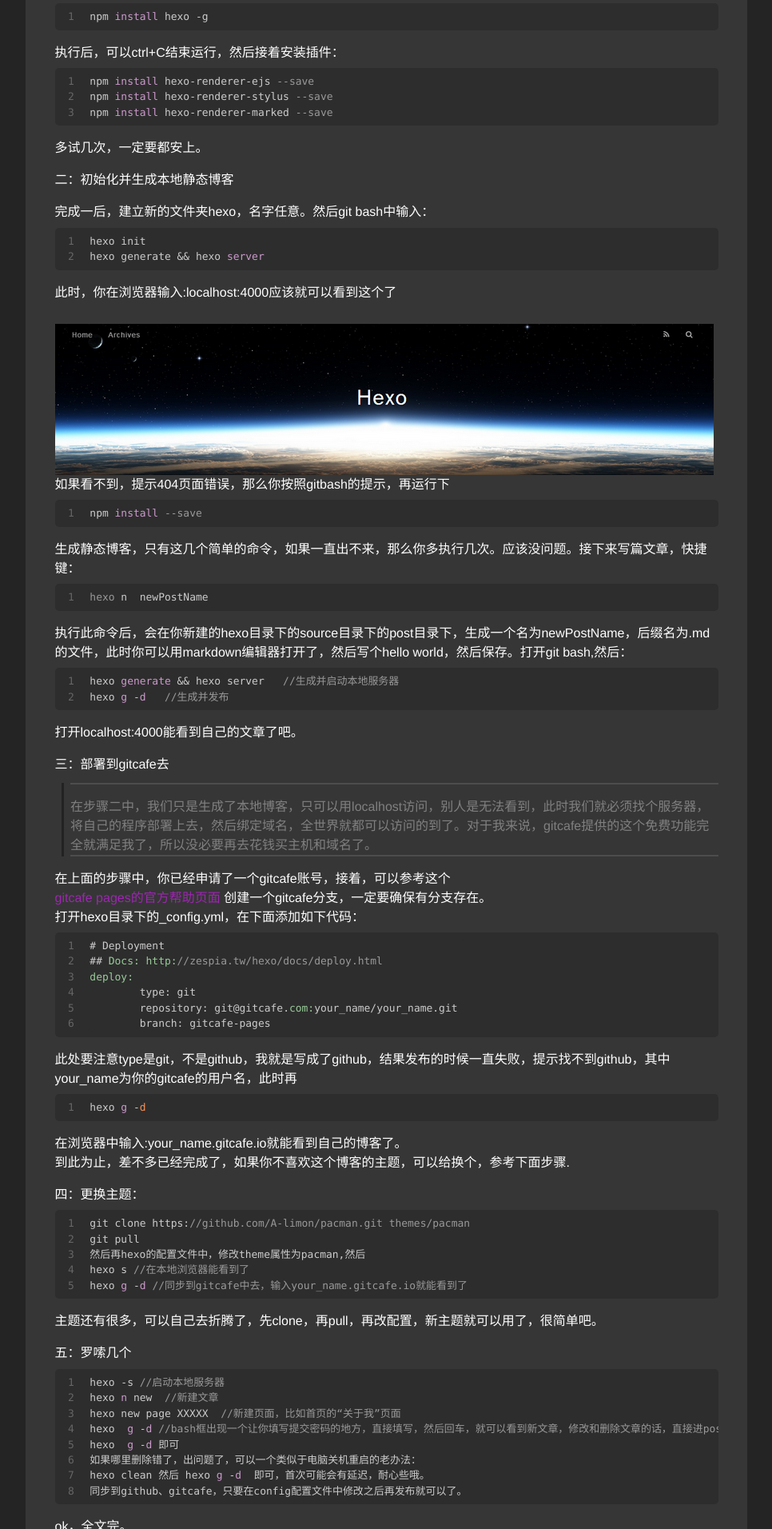
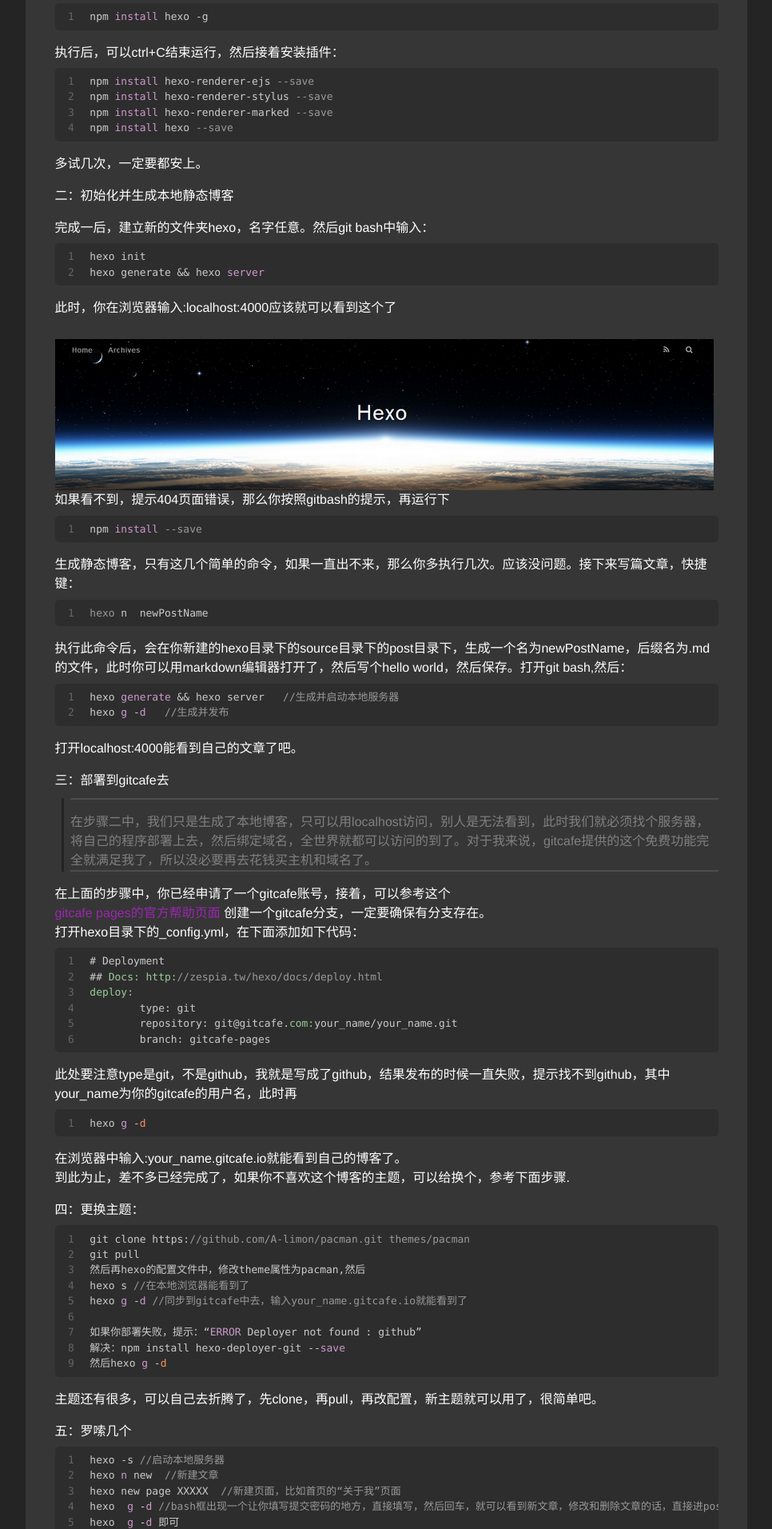
Before and after one commit to zhanmaozi/zhanmaozi.github.io, a plain HTML site: page 2015/03/30/hexo+gitcafe搭建静态博客/index.html in a window 1280 px wide. Shown: the part 872-2784 px from the top of the page at 80% size, without its empty margins (6-972 px from the left). Drawn offline with Linux system fonts and the light colour scheme; a script that the page names is missing.

Commit message:
Site updated: 2015-04-23 21:24:14

```diff
--- a/2015/03/30/hexo+gitcafe搭建静态博客/index.html
+++ b/2015/03/30/hexo+gitcafe搭建静态博客/index.html
@@ -119,7 +119,7 @@
 <p>以上就是博客生成到写作要用到的几个软件和平台，接下来进入步骤：</p>
 <p>一：安装软件：</p>
 <p>1：git，nodejs，这两个直接去官网下载然后傻瓜式的下一步即可。<br>2：在gitcafe申请一个账号，以备后续要用，也可以后面再申请<br>3:步骤1完成之后，在任意空白处右键会看到git bash选项，然后点击，会出现git的命令行框，然后输入：<br><figure class="highlight cmake"><table><tr><td class="gutter"><pre><span class="line">1</span><br></pre></td><td class="code"><pre><span class="line">npm <span class="keyword">install</span> hexo -g</span><br></pre></td></tr></table></figure></p>
-<p>执行后，可以ctrl+C结束运行，然后接着安装插件：<br><figure class="highlight sql"><table><tr><td class="gutter"><pre><span class="line">1</span><br><span class="line">2</span><br><span class="line">3</span><br></pre></td><td class="code"><pre><span class="line">npm <span class="operator"><span class="keyword">install</span> hexo-renderer-ejs <span class="comment">--save</span></span><br><span class="line">npm <span class="keyword">install</span> hexo-renderer-stylus <span class="comment">--save</span></span><br><span class="line">npm <span class="keyword">install</span> hexo-renderer-marked <span class="comment">--save</span></span></span><br></pre></td></tr></table></figure></p>
+<p>执行后，可以ctrl+C结束运行，然后接着安装插件：<br><figure class="highlight sql"><table><tr><td class="gutter"><pre><span class="line">1</span><br><span class="line">2</span><br><span class="line">3</span><br><span class="line">4</span><br></pre></td><td class="code"><pre><span class="line">npm <span class="operator"><span class="keyword">install</span> hexo-renderer-ejs <span class="comment">--save</span></span><br><span class="line">npm <span class="keyword">install</span> hexo-renderer-stylus <span class="comment">--save</span></span><br><span class="line">npm <span class="keyword">install</span> hexo-renderer-marked <span class="comment">--save</span></span><br><span class="line">npm <span class="keyword">install</span> hexo <span class="comment">--save</span></span></span><br></pre></td></tr></table></figure></p>
 <p>多试几次，一定要都安上。</p>
 <p>二：初始化并生成本地静态博客</p>
 <p>完成一后，建立新的文件夹hexo，名字任意。然后git bash中输入：<br><figure class="highlight axapta"><table><tr><td class="gutter"><pre><span class="line">1</span><br><span class="line">2</span><br></pre></td><td class="code"><pre><span class="line">hexo init</span><br><span class="line">hexo generate &amp;&amp; hexo <span class="keyword">server</span></span><br></pre></td></tr></table></figure></p>
@@ -137,7 +137,7 @@
 <p>在上面的步骤中，你已经申请了一个gitcafe账号，接着，可以参考这个<br><a href="https://gitcafe.com/GitCafe/Help/wiki/Pages-%E7%9B%B8%E5%85%B3%E5%B8%AE%E5%8A%A9#wiki" target="_blank" rel="external">gitcafe pages的官方帮助页面</a> 创建一个gitcafe分支，一定要确保有分支存在。<br>打开hexo目录下的_config.yml，在下面添加如下代码：<br><figure class="highlight groovy"><table><tr><td class="gutter"><pre><span class="line">1</span><br><span class="line">2</span><br><span class="line">3</span><br><span class="line">4</span><br><span class="line">5</span><br><span class="line">6</span><br></pre></td><td class="code"><pre><span class="line"># Deployment</span><br><span class="line">## <span class="string">Docs:</span> <span class="string">http:</span><span class="comment">//zespia.tw/hexo/docs/deploy.html</span></span><br><span class="line"><span class="string">deploy:</span> </span><br><span class="line"><span class="label">  	type:</span> git</span><br><span class="line"><span class="label">  	repository:</span> git<span class="annotation">@gitcafe</span>.<span class="string">com:</span>your_name/your_name.git </span><br><span class="line"><span class="label">  	branch:</span> gitcafe-pages</span><br></pre></td></tr></table></figure></p>
 <p>此处要注意type是git，不是github，我就是写成了github，结果发布的时候一直失败，提示找不到github，其中your_name为你的gitcafe的用户名，此时再<br><figure class="highlight stata"><table><tr><td class="gutter"><pre><span class="line">1</span><br></pre></td><td class="code"><pre><span class="line">hexo <span class="keyword">g</span> -<span class="literal">d</span></span><br></pre></td></tr></table></figure></p>
 <p>在浏览器中输入:your_name.gitcafe.io就能看到自己的博客了。<br>到此为止，差不多已经完成了，如果你不喜欢这个博客的主题，可以给换个，参考下面步骤.</p>
-<p>四：更换主题：<br><figure class="highlight stata"><table><tr><td class="gutter"><pre><span class="line">1</span><br><span class="line">2</span><br><span class="line">3</span><br><span class="line">4</span><br><span class="line">5</span><br></pre></td><td class="code"><pre><span class="line">git clone https:<span class="comment">//github.com/A-limon/pacman.git themes/pacman</span></span><br><span class="line">git pull</span><br><span class="line">然后再hexo的配置文件中，修改theme属性为pacman,然后</span><br><span class="line">hexo s <span class="comment">//在本地浏览器能看到了</span></span><br><span class="line">hexo <span class="keyword">g</span> -<span class="keyword">d</span> <span class="comment">//同步到gitcafe中去，输入your_name.gitcafe.io就能看到了</span></span><br></pre></td></tr></table></figure></p>
+<p>四：更换主题：<br><figure class="highlight stata"><table><tr><td class="gutter"><pre><span class="line">1</span><br><span class="line">2</span><br><span class="line">3</span><br><span class="line">4</span><br><span class="line">5</span><br><span class="line">6</span><br><span class="line">7</span><br><span class="line">8</span><br><span class="line">9</span><br></pre></td><td class="code"><pre><span class="line">git clone https:<span class="comment">//github.com/A-limon/pacman.git themes/pacman</span></span><br><span class="line">git pull</span><br><span class="line">然后再hexo的配置文件中，修改theme属性为pacman,然后</span><br><span class="line">hexo s <span class="comment">//在本地浏览器能看到了</span></span><br><span class="line">hexo <span class="keyword">g</span> -<span class="keyword">d</span> <span class="comment">//同步到gitcafe中去，输入your_name.gitcafe.io就能看到了</span></span><br><span class="line"></span><br><span class="line">如果你部署失败，提示：“<span class="keyword">ERROR</span> Deployer not found : github”</span><br><span class="line">解决：npm install hexo-deployer-git --<span class="keyword">save</span></span><br><span class="line">然后hexo <span class="keyword">g</span> -<span class="literal">d</span></span><br></pre></td></tr></table></figure></p>
 <p>主题还有很多，可以自己去折腾了，先clone，再pull，再改配置，新主题就可以用了，很简单吧。</p>
 <p>五：罗嗦几个<br><figure class="highlight stata"><table><tr><td class="gutter"><pre><span class="line">1</span><br><span class="line">2</span><br><span class="line">3</span><br><span class="line">4</span><br><span class="line">5</span><br><span class="line">6</span><br><span class="line">7</span><br><span class="line">8</span><br></pre></td><td class="code"><pre><span class="line">hexo -s <span class="comment">//启动本地服务器</span></span><br><span class="line">hexo <span class="keyword">n</span> new  <span class="comment">//新建文章</span></span><br><span class="line">hexo new page XXXXX  <span class="comment">//新建页面，比如首页的“关于我”页面</span></span><br><span class="line">hexo  <span class="keyword">g</span> -<span class="keyword">d</span> <span class="comment">//bash框出现一个让你填写提交密码的地方，直接填写，然后回车，就可以看到新文章，修改和删除文章的话，直接进post文件夹中修改或删除md文件，然后再次</span></span><br><span class="line">hexo  <span class="keyword">g</span> -<span class="keyword">d</span> 即可</span><br><span class="line">如果哪里删除错了，出问题了，可以一个类似于电脑关机重启的老办法：</span><br><span class="line">hexo clean 然后 hexo <span class="keyword">g</span> -<span class="keyword">d</span>  即可，首次可能会有延迟，耐心些哦。</span><br><span class="line">同步到github、gitcafe，只要在config配置文件中修改之后再发布就可以了。</span><br></pre></td></tr></table></figure></p>
 <p>ok，全文完。</p>
--- a/index.html
+++ b/index.html
@@ -373,7 +373,7 @@
 <p>以上就是博客生成到写作要用到的几个软件和平台，接下来进入步骤：</p>
 <p>一：安装软件：</p>
 <p>1：git，nodejs，这两个直接去官网下载然后傻瓜式的下一步即可。<br>2：在gitcafe申请一个账号，以备后续要用，也可以后面再申请<br>3:步骤1完成之后，在任意空白处右键会看到git bash选项，然后点击，会出现git的命令行框，然后输入：<br><figure class="highlight cmake"><table><tr><td class="gutter"><pre><span class="line">1</span><br></pre></td><td class="code"><pre><span class="line">npm <span class="keyword">install</span> hexo -g</span><br></pre></td></tr></table></figure></p>
-<p>执行后，可以ctrl+C结束运行，然后接着安装插件：<br><figure class="highlight sql"><table><tr><td class="gutter"><pre><span class="line">1</span><br><span class="line">2</span><br><span class="line">3</span><br></pre></td><td class="code"><pre><span class="line">npm <span class="operator"><span class="keyword">install</span> hexo-renderer-ejs <span class="comment">--save</span></span><br><span class="line">npm <span class="keyword">install</span> hexo-renderer-stylus <span class="comment">--save</span></span><br><span class="line">npm <span class="keyword">install</span> hexo-renderer-marked <span class="comment">--save</span></span></span><br></pre></td></tr></table></figure></p>
+<p>执行后，可以ctrl+C结束运行，然后接着安装插件：<br><figure class="highlight sql"><table><tr><td class="gutter"><pre><span class="line">1</span><br><span class="line">2</span><br><span class="line">3</span><br><span class="line">4</span><br></pre></td><td class="code"><pre><span class="line">npm <span class="operator"><span class="keyword">install</span> hexo-renderer-ejs <span class="comment">--save</span></span><br><span class="line">npm <span class="keyword">install</span> hexo-renderer-stylus <span class="comment">--save</span></span><br><span class="line">npm <span class="keyword">install</span> hexo-renderer-marked <span class="comment">--save</span></span><br><span class="line">npm <span class="keyword">install</span> hexo <span class="comment">--save</span></span></span><br></pre></td></tr></table></figure></p>
 <p>多试几次，一定要都安上。</p>
 <p>二：初始化并生成本地静态博客</p>
 <p>完成一后，建立新的文件夹hexo，名字任意。然后git bash中输入：<br><figure class="highlight axapta"><table><tr><td class="gutter"><pre><span class="line">1</span><br><span class="line">2</span><br></pre></td><td class="code"><pre><span class="line">hexo init</span><br><span class="line">hexo generate &amp;&amp; hexo <span class="keyword">server</span></span><br></pre></td></tr></table></figure></p>
@@ -391,7 +391,7 @@
 <p>在上面的步骤中，你已经申请了一个gitcafe账号，接着，可以参考这个<br><a href="https://gitcafe.com/GitCafe/Help/wiki/Pages-%E7%9B%B8%E5%85%B3%E5%B8%AE%E5%8A%A9#wiki" target="_blank" rel="external">gitcafe pages的官方帮助页面</a> 创建一个gitcafe分支，一定要确保有分支存在。<br>打开hexo目录下的_config.yml，在下面添加如下代码：<br><figure class="highlight groovy"><table><tr><td class="gutter"><pre><span class="line">1</span><br><span class="line">2</span><br><span class="line">3</span><br><span class="line">4</span><br><span class="line">5</span><br><span class="line">6</span><br></pre></td><td class="code"><pre><span class="line"># Deployment</span><br><span class="line">## <span class="string">Docs:</span> <span class="string">http:</span><span class="comment">//zespia.tw/hexo/docs/deploy.html</span></span><br><span class="line"><span class="string">deploy:</span> </span><br><span class="line"><span class="label">  	type:</span> git</span><br><span class="line"><span class="label">  	repository:</span> git<span class="annotation">@gitcafe</span>.<span class="string">com:</span>your_name/your_name.git </span><br><span class="line"><span class="label">  	branch:</span> gitcafe-pages</span><br></pre></td></tr></table></figure></p>
 <p>此处要注意type是git，不是github，我就是写成了github，结果发布的时候一直失败，提示找不到github，其中your_name为你的gitcafe的用户名，此时再<br><figure class="highlight stata"><table><tr><td class="gutter"><pre><span class="line">1</span><br></pre></td><td class="code"><pre><span class="line">hexo <span class="keyword">g</span> -<span class="literal">d</span></span><br></pre></td></tr></table></figure></p>
 <p>在浏览器中输入:your_name.gitcafe.io就能看到自己的博客了。<br>到此为止，差不多已经完成了，如果你不喜欢这个博客的主题，可以给换个，参考下面步骤.</p>
-<p>四：更换主题：<br><figure class="highlight stata"><table><tr><td class="gutter"><pre><span class="line">1</span><br><span class="line">2</span><br><span class="line">3</span><br><span class="line">4</span><br><span class="line">5</span><br></pre></td><td class="code"><pre><span class="line">git clone https:<span class="comment">//github.com/A-limon/pacman.git themes/pacman</span></span><br><span class="line">git pull</span><br><span class="line">然后再hexo的配置文件中，修改theme属性为pacman,然后</span><br><span class="line">hexo s <span class="comment">//在本地浏览器能看到了</span></span><br><span class="line">hexo <span class="keyword">g</span> -<span class="keyword">d</span> <span class="comment">//同步到gitcafe中去，输入your_name.gitcafe.io就能看到了</span></span><br></pre></td></tr></table></figure></p>
+<p>四：更换主题：<br><figure class="highlight stata"><table><tr><td class="gutter"><pre><span class="line">1</span><br><span class="line">2</span><br><span class="line">3</span><br><span class="line">4</span><br><span class="line">5</span><br><span class="line">6</span><br><span class="line">7</span><br><span class="line">8</span><br><span class="line">9</span><br></pre></td><td class="code"><pre><span class="line">git clone https:<span class="comment">//github.com/A-limon/pacman.git themes/pacman</span></span><br><span class="line">git pull</span><br><span class="line">然后再hexo的配置文件中，修改theme属性为pacman,然后</span><br><span class="line">hexo s <span class="comment">//在本地浏览器能看到了</span></span><br><span class="line">hexo <span class="keyword">g</span> -<span class="keyword">d</span> <span class="comment">//同步到gitcafe中去，输入your_name.gitcafe.io就能看到了</span></span><br><span class="line"></span><br><span class="line">如果你部署失败，提示：“<span class="keyword">ERROR</span> Deployer not found : github”</span><br><span class="line">解决：npm install hexo-deployer-git --<span class="keyword">save</span></span><br><span class="line">然后hexo <span class="keyword">g</span> -<span class="literal">d</span></span><br></pre></td></tr></table></figure></p>
 <p>主题还有很多，可以自己去折腾了，先clone，再pull，再改配置，新主题就可以用了，很简单吧。</p>
 <p>五：罗嗦几个<br><figure class="highlight stata"><table><tr><td class="gutter"><pre><span class="line">1</span><br><span class="line">2</span><br><span class="line">3</span><br><span class="line">4</span><br><span class="line">5</span><br><span class="line">6</span><br><span class="line">7</span><br><span class="line">8</span><br></pre></td><td class="code"><pre><span class="line">hexo -s <span class="comment">//启动本地服务器</span></span><br><span class="line">hexo <span class="keyword">n</span> new  <span class="comment">//新建文章</span></span><br><span class="line">hexo new page XXXXX  <span class="comment">//新建页面，比如首页的“关于我”页面</span></span><br><span class="line">hexo  <span class="keyword">g</span> -<span class="keyword">d</span> <span class="comment">//bash框出现一个让你填写提交密码的地方，直接填写，然后回车，就可以看到新文章，修改和删除文章的话，直接进post文件夹中修改或删除md文件，然后再次</span></span><br><span class="line">hexo  <span class="keyword">g</span> -<span class="keyword">d</span> 即可</span><br><span class="line">如果哪里删除错了，出问题了，可以一个类似于电脑关机重启的老办法：</span><br><span class="line">hexo clean 然后 hexo <span class="keyword">g</span> -<span class="keyword">d</span>  即可，首次可能会有延迟，耐心些哦。</span><br><span class="line">同步到github、gitcafe，只要在config配置文件中修改之后再发布就可以了。</span><br></pre></td></tr></table></figure></p>
 <p>ok，全文完。</p>
```
